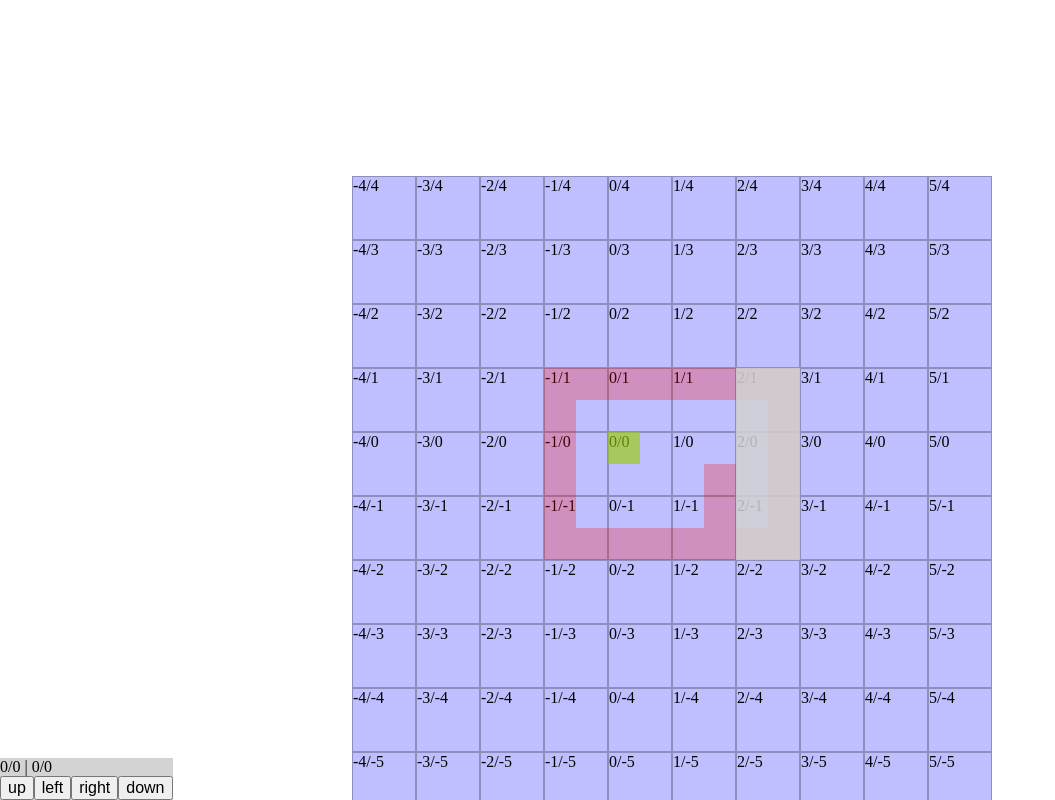
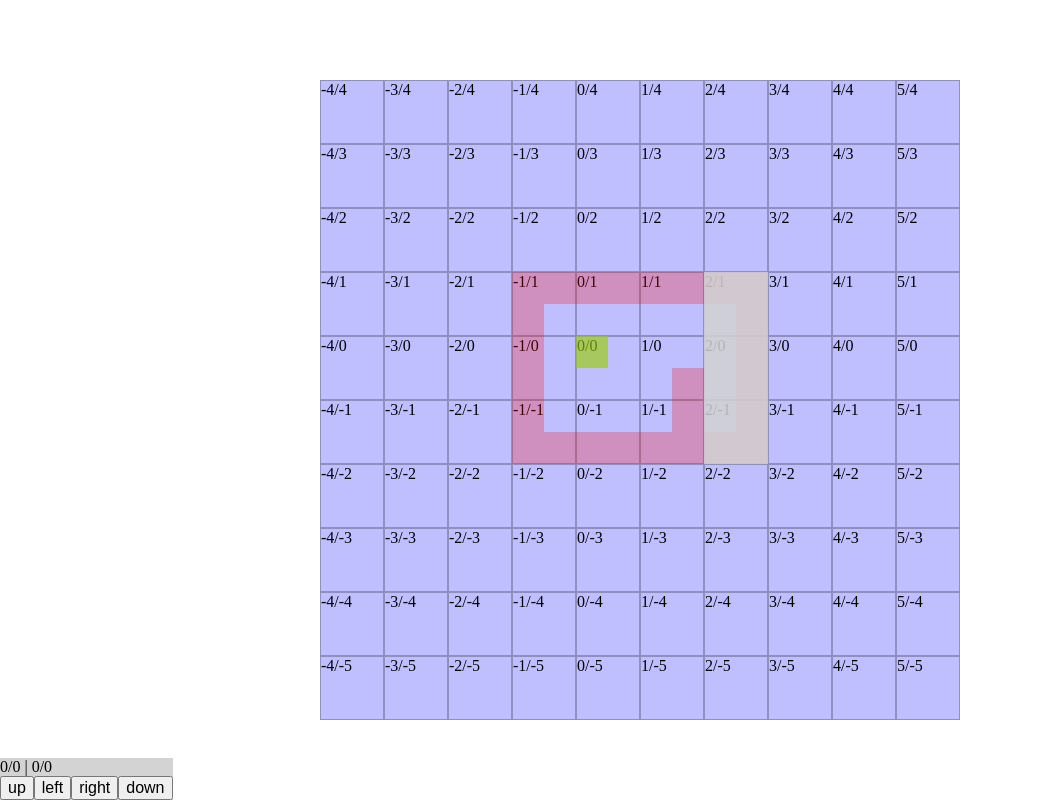
Before and after one commit to wishba/web-game-2, a React (Vite) app: page / in a window 1280 px wide. Shown: the whole page, without its empty margins (0-1055 px from the left). Built offline with nearby package versions, Linux system fonts and the light colour scheme.

Commit message:
centering the screen

```diff
--- a/src/App.css
+++ b/src/App.css
@@ -1,29 +1,14 @@
-.App {
-  overflow: hidden;
-  width: 100vw;
-  height: 100vh;
+.App__screen {
+  position: absolute;
+  left: 50%;
+  top: 50%;
+  transform: translate(-50%, -50%);
 }
 
-.App__screen {
-  position: relative;
-  left: 50vw;
-  top: 50vh;
-  transform: translate(-50%, -50%);
-  width: calc(var(--tile-size) * 7);
-  height: calc(var(--tile-size) * 7);
-}
-
-.App__hero {
-  position: absolute;
-  left: calc(var(--tile-size) * -1);
-  top: calc(var(--tile-size) * 0);
-}
-
-.App__hero--direction {
+.App__direction {
   width: calc(var(--tile-size) / 2);
   height: calc(var(--tile-size) / 2);
   background-color: rgba(255, 255, 0, 0.5);
-  position: absolute;
 }
 
 .App__controller {
--- a/src/App.jsx
+++ b/src/App.jsx
@@ -63,26 +63,28 @@ function App() {
   }
 
   return (
-    <div className='App'>
-      <div className='App__screen'>
+    <div>
+      <div className='App__screen' style={{
+        width: `${tileZoom * mapWidth}px`,
+        height: `${tileZoom * mapHeight}px`,
+      }}>
         <div style={{
           position: 'absolute',
-          left: `calc((var(--tile-size) * -1) + (-1 * ${coordinate[0]}px))`,
-          top: `calc((var(--tile-size) * 0) + ${coordinate[1]}px)`,
+          left: `${coordinate[0] * -1}px`,
+          top: `${coordinate[1]}px`,
         }}>
           <GuideTile mapHeight={mapHeight} mapWidth={mapWidth} />
           <GuideBorder mapHeight={mapHeight} mapWidth={mapWidth} />
           <GuideObject mapHeight={mapHeight} mapWidth={mapWidth} />
 
-          <div className='App__hero--direction' style={{
+          <div className='App__direction' style={{
+            position: 'absolute',
             left: `calc(var(--tile-size) * ${centeringLeft} + (${roundToNearest(coordinate[0] / tileZoom, 0.5)} * ${tileZoom}px))`,
             top: `calc(var(--tile-size) * ${centeringTop} + (${roundToNearest(coordinate[1] / tileZoom, 0.5)} * -${tileZoom}px))`,
           }}></div>
         </div>
 
-        <div className='App__hero'>
-          <GuideHero mapHeight={mapHeight} mapWidth={mapWidth} />
-        </div>
+        <GuideHero mapHeight={mapHeight} mapWidth={mapWidth} />
       </div>
 
       <div className='App__controller'>
--- a/src/components/GuideObject.css
+++ b/src/components/GuideObject.css
@@ -1,7 +1,5 @@
-.GuideObject__tile {
+.GuideObject {
   width: var(--tile-size);
   height: var(--tile-size);
   background-color: rgba(211, 211, 211, 0.85);
-
-  position: absolute;
 }
--- a/src/components/GuideObject.jsx
+++ b/src/components/GuideObject.jsx
@@ -12,7 +12,8 @@ function GuideObject({ mapWidth, mapHeight }) {
   const centeringTop = Math.ceil(mapHeight / 2 - 1)
 
   for (const tile of objectTile) {
-    objectArray.push(<div key={tile} className='GuideObject__tile' style={{
+    objectArray.push(<div key={tile} className='GuideObject' style={{
+      position: 'absolute',
       left: `calc(var(--tile-size) * ${tile[0]})`,
       top: `calc(var(--tile-size) * -1 * ${tile[1]})`,
       zIndex: `${tile[2]}`,
--- a/src/components/GuideTile.css
+++ b/src/components/GuideTile.css
@@ -1,8 +1,4 @@
 .GuideTile {
-  width: max-content;
-}
-
-.GuideTile__tile {
   background-color: rgba(0, 0, 255, 0.25);
   width: var(--tile-size);
   height: var(--tile-size);
--- a/src/components/GuideTile.jsx
+++ b/src/components/GuideTile.jsx
@@ -6,7 +6,7 @@ function GuideTile({ mapWidth, mapHeight }) {
 
   for (let indexHeight = 0; indexHeight < mapHeight; indexHeight++) {
     for (let indexWidth = 0; indexWidth < mapWidth; indexWidth++) {
-      tileArray.push(<div key={`${indexWidth} ${indexHeight}`} className='GuideTile__tile'>
+      tileArray.push(<div key={`${indexWidth} ${indexHeight}`} className='GuideTile'>
         {indexWidth - (Math.ceil(mapWidth / 2) - 1)}
         /
         {-1 * (indexHeight - (Math.ceil(mapHeight / 2) - 1))}
@@ -17,7 +17,7 @@ function GuideTile({ mapWidth, mapHeight }) {
   }
 
   return (
-    <div className='GuideTile'>{tileArray}</div>
+    <div>{tileArray}</div>
   )
 }
 
```
